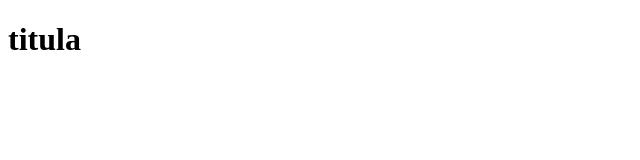
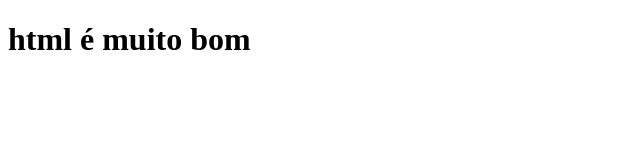
Before and after one commit to garcezleo/git.kenzie.aula, a plain HTML site: page git/index.html in a window 1280 px wide. Shown: the whole page, without its empty margins (0-640 px from the left). Drawn offline with Linux system fonts and the light colour scheme.

Commit message:
alteraçao dentro da tag h1

```diff
--- a/git/index.html
+++ b/git/index.html
@@ -7,6 +7,6 @@
     <title>Git</title>
 </head>
 <body>
-    <h1>titula</h1>
+    <h1>html é muito bom</h1>
 </body>
 </html>
```
